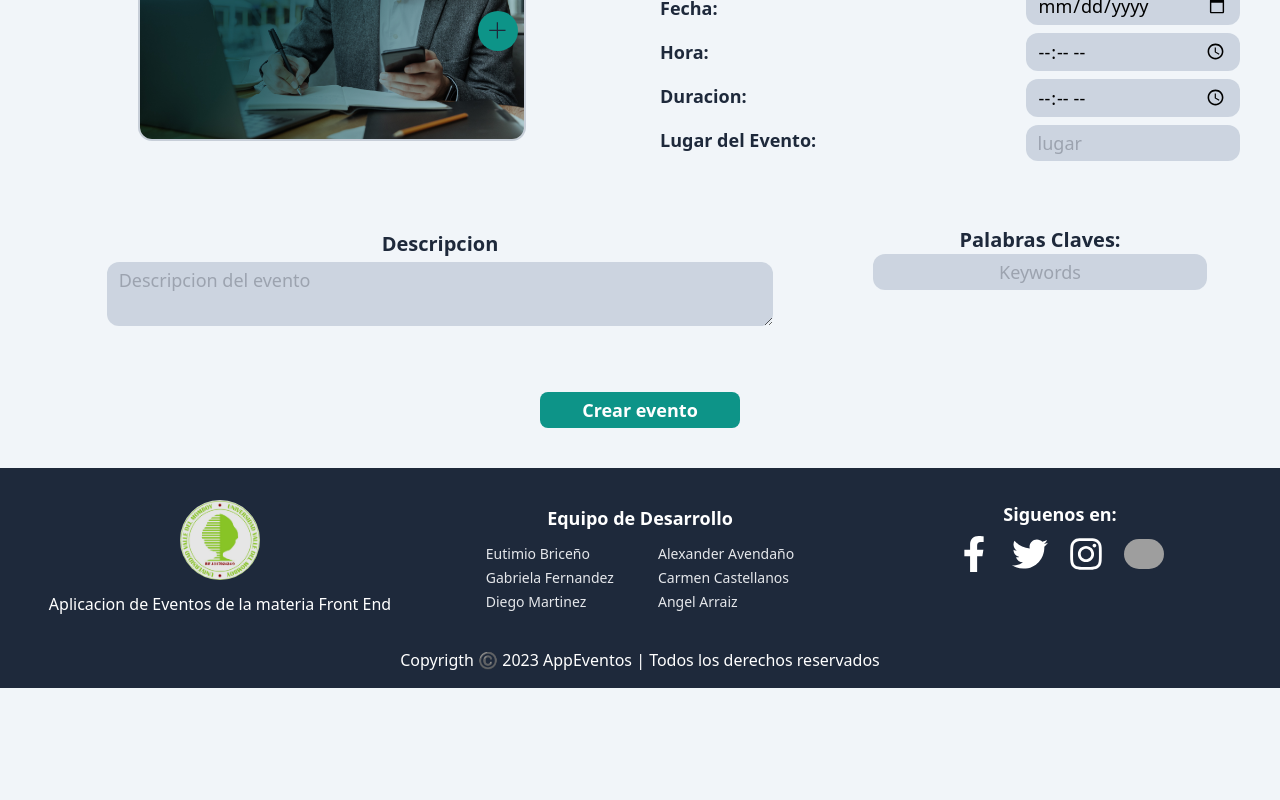
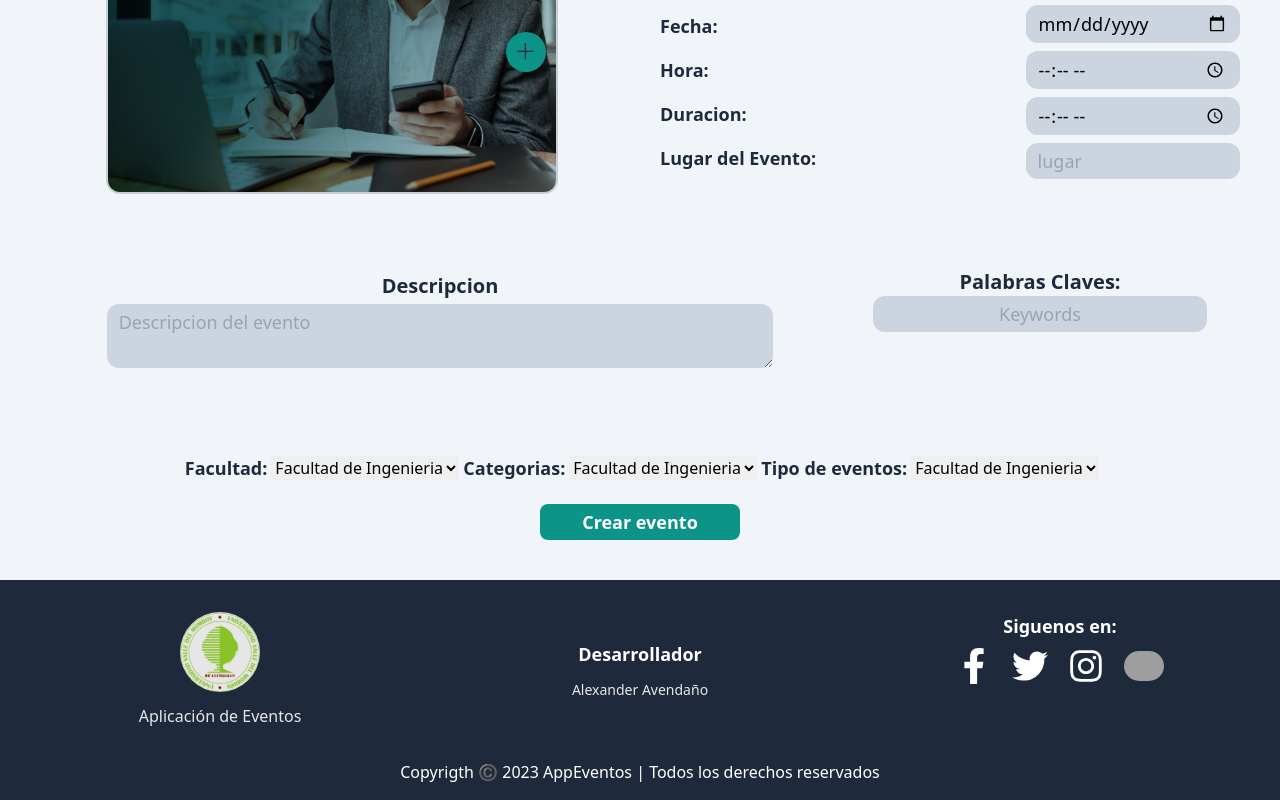
Before and after one commit to Avendaosander/React-Eventos, a React (Vite) app: page /new-event in a window 1280 px wide. Shown: the part 292-1092 px from the top of the page. Before the commit the page ends 980 px from the top, so only its background shows below. Built offline with nearby package versions, Linux system fonts and the light colour scheme; sample sign-in values are in the browser's storage; grey boxes are pictures that could not be loaded.

Commit message:
LocalStorage, form Eventos, y funciones agregadas

```diff
--- a/src/components/Footer.jsx
+++ b/src/components/Footer.jsx
@@ -1,45 +1,59 @@
 import LogoUVM from '../assets/LogoUVM.jpg'
 import LogoUVM2 from '../assets/LOGO-RIF-1.png'
-import { FaFacebookF, FaTwitter, FaInstagram} from "react-icons/fa";
+import { FaFacebookF, FaTwitter, FaInstagram } from 'react-icons/fa'
 
 function Footer() {
-   return(
-      <footer id='footer' className="bg-slate-800 w-full pt-4 flex flex-col items-center text-white">
-         <div className="grid grid-cols-3 gap-3 w-full justify-evenly p-4">
-            <div className="flex flex-col gap-3 justify-center items-center text-center">
-               <img src={LogoUVM} alt="Logo UVM" className='w-20 rounded-full' />
-               <p className="">Aplicacion de Eventos de la materia Front End</p>
+   return (
+      <footer
+         id='footer'
+         className='bg-slate-800 w-full pt-4 flex flex-col items-center text-white'
+      >
+         <div className='grid grid-cols-3 gap-3 w-full justify-evenly p-4'>
+            <div className='flex flex-col gap-3 justify-center items-center text-center'>
+               <img
+                  src={LogoUVM}
+                  alt='Logo UVM'
+                  className='w-20 rounded-full'
+               />
+               <p className='text-gray-200'>
+                  Aplicación de Eventos
+               </p>
             </div>
-            <div className="flex flex-col gap-3 items-center justify-center">
-               <p className=" text-lg font-bold">Equipo de Desarrollo</p>
-               <div className='grid grid-cols-2 gap-x-9 gap-y-1'>
-                  <p className="text-gray-200 text-sm">Eutimio Briceño</p>
-                  <p className="text-gray-200 text-sm">Alexander Avendaño</p>
-                  <p className="text-gray-200 text-sm">Gabriela Fernandez</p>
-                  <p className="text-gray-200 text-sm">Carmen Castellanos</p>
-                  <p className="text-gray-200 text-sm">Diego Martinez</p>
-                  <p className="text-gray-200 text-sm">Angel Arraiz</p>
-               </div>
+            <div className='flex flex-col gap-3 items-center justify-center'>
+               <p className=' text-lg font-bold'>Desarrollador</p>
+               <a
+                  href='https://github.com/Avendaosander'
+                  target={'_blank'}
+                  className='text-gray-200 text-sm hover:scale-110'
+               >
+                  Alexander Avendaño
+               </a>
             </div>
-            <div className="flex flex-col gap-2 text-center">
-               <p className=" text-lg font-bold">Siguenos en:</p>
-               <div className="flex gap-5 justify-center items-center text-center">
-                  <a href="https://www.facebook.com/univalledelmomboy/" target={'_blank'}>
-                     <FaFacebookF className='text-4xl hover:scale-125'/>
+            <div className='flex flex-col gap-2 text-center'>
+               <p className=' text-lg font-bold'>Siguenos en:</p>
+               <div className='flex gap-5 justify-center items-center text-center'>
+                  <a href='https://www.facebook.com/univalledelmomboy/' target={'_blank'}>
+                     <FaFacebookF className='text-4xl hover:scale-125' />
                   </a>
-                  <a href="https://twitter.com/univallemomboy?lang=es" target={'_blank'}>
-                     <FaTwitter className='text-4xl hover:scale-125'/>
+                  <a href='https://twitter.com/univallemomboy?lang=es' target={'_blank'}>
+                     <FaTwitter className='text-4xl hover:scale-125' />
                   </a>
-                  <a href="https://www.instagram.com/univalledelmomboy/?hl=es" target={'_blank'}>
-                     <FaInstagram className='text-4xl hover:scale-125'/>
+                  <a href='https://www.instagram.com/univalledelmomboy/?hl=es' target={'_blank'}>
+                     <FaInstagram className='text-4xl hover:scale-125' />
                   </a>
-                  <a href="https://uvm.edu.ve/" target={'_blank'}>
-                     <img src={LogoUVM2} alt="Logo UVM" className='w-10 rounded-full hover:scale-125' />
+                  <a href='https://uvm.edu.ve/' target={'_blank'}>
+                     <img
+                        src={LogoUVM2}
+                        alt='Logo UVM'
+                        className='w-10 rounded-full hover:scale-125'
+                     />
                   </a>
                </div>
             </div>
          </div>
-         <p className="text-center w-full py-4">Copyrigth ©️ 2023 AppEventos | Todos los derechos reservados</p>
+         <p className='text-center w-full py-4'>
+            Copyrigth ©️ 2023 AppEventos | Todos los derechos reservados
+         </p>
       </footer>
    )
 }
--- a/src/components/FormEvent.jsx
+++ b/src/components/FormEvent.jsx
@@ -3,31 +3,57 @@ import bgSlider from "../assets/FONDO-HOME-SLIDER4.jpg";
 import { VscAdd } from "react-icons/vsc";
 
 function FormEvent() {
-   const [file, setfile] = useState("");
+   const [preview, setPreview] = useState('');
+   const [titulo, setTitulo] = useState('')
+   const [imagen, setImagen] = useState(null)
+   const [organizador, setOrganizador] = useState('')
+   const [participantes, setParticipantes] = useState([])
+   const [fecha, setFecha] = useState('')
+   const [hora, setHora] = useState('')
+   const [duracion, setDuracion] = useState('')
+   const [lugar, setLugar] = useState('')
+   const [descripcion, setDescripcion] = useState([])
+   const [keywords, setKeywords] = useState([])
 
    const handleFile = (e) => {
       let selectFile = e.target.files[0];
       if (!selectFile) return;
-      setfile(URL.createObjectURL(selectFile));
+      setImagen(selectFile)
+      setPreview(URL.createObjectURL(selectFile));
    };
 
    const handleSubmit = (e) => {
       e.preventDefault();
+      const body = {
+         titulo,
+         imagen,
+         organizador,
+         participantes,
+         fecha,
+         hora,
+         duracion,
+         lugar,
+         descripcion,
+         keywords
+      }
+      console.log(body);
    }
    return (
-      <form className="grid grid-cols-10 grid-rows-10 gap-x-8 gap-y-3 px-10 mb-10 items-center" onSubmit={handleSubmit}>
+      <form className="grid grid-cols-10 grid-rows-11 gap-x-8 gap-y-3 px-10 mb-10 items-center" onSubmit={handleSubmit}>
          <section className="col-span-10 row-span-1 flex w-2/6 m-auto">
             <label htmlFor="titulo" className="hidden"></label>
             <input
                type="text"
                placeholder="Titulo"
+               onChange={(e) => setTitulo(e.target.value)}
+               value={titulo}
                className="bg-slate-400/40 w-full text-lg py-1 px-3 rounded-xl text-center"
             />
          </section>
          <section className="col-span-5 row-span-5 rounded-2xl h-full w-4/5 m-auto relative">
             <label
                htmlFor="imagen"
-               className="cursor-pointer flex justify-center items-center bg-teal-600 rounded-full w-10 h-10 absolute right-12 top-28"
+               className="cursor-pointer flex justify-center items-center bg-teal-600 rounded-full w-10 h-10 absolute right-5 top-32"
             >
                <VscAdd className="text-slate-800 relative text-xl m-1" />
             </label>
@@ -39,9 +65,9 @@ function FormEvent() {
                onChange={handleFile}
             />
             <img
-               src={file === "" ? bgSlider : file}
+               src={preview === '' ? bgSlider : preview}
                alt="Imagen del Evento"
-               className="w-96 h-60 object-cover ring-2 ring-slate-500/30 m-auto rounded-xl"
+               className="w-[28rem] h-72 object-cover ring-2 ring-slate-500/30 m-auto rounded-xl"
             />
          </section>
          <section className="col-span-3 row-span-5 flex flex-col gap-2">
@@ -89,6 +115,8 @@ function FormEvent() {
                placeholder="organizador"
                id="organizador"
                name="organizador"
+               onChange={(e) => setOrganizador(e.target.value)}
+               value={organizador}
             />
             <input
                type="text"
@@ -96,6 +124,8 @@ function FormEvent() {
                placeholder="participantes"
                id="participantes"
                name="participantes"
+               onChange={(e) => setParticipantes(e.target.value)}
+               value={participantes}
             />
             <input
                type="date"
@@ -103,6 +133,8 @@ function FormEvent() {
                placeholder="fecha"
                id="fecha"
                name="fecha"
+               onChange={(e) => setFecha(e.target.value)}
+               value={fecha}
             />
             <input
                type="time"
@@ -110,6 +142,8 @@ function FormEvent() {
                placeholder="hora"
                id="hora"
                name="hora"
+               onChange={(e) => setHora(e.target.value)}
+               value={hora}
             />
             <input
                type="time"
@@ -117,6 +151,8 @@ function FormEvent() {
                placeholder="duracion"
                id="duracion"
                name="duracion"
+               onChange={(e) => setDuracion(e.target.value)}
+               value={duracion}
             />
             <input
                type="text"
@@ -124,6 +160,8 @@ function FormEvent() {
                placeholder="lugar"
                id="lugar"
                name="lugar"
+               onChange={(e) => setLugar(e.target.value)}
+               value={lugar}
             />
          </section>
          <section className="col-span-10 row-span-4 text-center grid grid-cols-3">
@@ -139,6 +177,8 @@ function FormEvent() {
                   name="descripcion"
                   placeholder="Descripcion del evento"
                   minLength={120}
+                  onChange={(e) => setDescripcion(e.target.value)}
+                  value={descripcion}
                   className="bg-slate-400/40 w-5/6 text-lg py-1 px-3 rounded-xl"
                ></textarea>
             </div>
@@ -154,9 +194,46 @@ function FormEvent() {
                   name="keywords"
                   id="keywords"
                   placeholder="Keywords"
+                  onChange={(e) => setKeywords(e.target.value)}
+                  value={keywords}
                   className="bg-slate-400/40 w-5/6 text-lg py-1 px-3 rounded-xl text-center"
                />
             </div>
+         </section>
+         <section className="col-span-10 row-span-1 flex items-center justify-center">
+            <label
+               htmlFor="facultad"
+               className="text-lg font-bold text-slate-800 p-1"
+            >
+               Facultad:
+            </label>
+            <select name="facultad" id="facultad">
+               <option value="Facultad de Ingenieria">Facultad de Ingenieria</option>
+               <option value="Facultad de Derecho">Facultad de Derecho</option>
+               <option value="Facultad de Economia">Facultad de Economia</option>
+            </select>
+            <label
+               htmlFor="facultad"
+               className="text-lg font-bold text-slate-800 p-1"
+            >
+               Categorias:
+            </label>
+            <select name="facultad" id="facultad">
+               <option value="Facultad de Ingenieria">Facultad de Ingenieria</option>
+               <option value="Facultad de Derecho">Facultad de Derecho</option>
+               <option value="Facultad de Economia">Facultad de Economia</option>
+            </select>
+            <label
+               htmlFor="facultad"
+               className="text-lg font-bold text-slate-800 p-1"
+            >
+               Tipo de eventos:
+            </label>
+            <select name="facultad" id="facultad">
+               <option value="Facultad de Ingenieria">Facultad de Ingenieria</option>
+               <option value="Facultad de Derecho">Facultad de Derecho</option>
+               <option value="Facultad de Economia">Facultad de Economia</option>
+            </select>
          </section>
          <button
             type="submit"
--- a/src/components/FormLogin.jsx
+++ b/src/components/FormLogin.jsx
@@ -31,7 +31,6 @@ function FormLogin() {
                setEmail("");
                setPassword("");
                localStorage.setItem("token", JSON.stringify(res.token));
-               localStorage.setItem("userID", JSON.stringify(res.user.id));
                localStorage.setItem("imgPerfil", JSON.stringify(res.user.imgPerfil));
                localStorage.setItem("favorites", JSON.stringify(res.user.favorites));
                localStorage.setItem("rol", JSON.stringify(res.user.rol));
--- a/src/pages/Perfil.jsx
+++ b/src/pages/Perfil.jsx
@@ -1,10 +1,12 @@
 import { useEffect, useState } from "react";
 import bgSlider from "../assets/FONDO-HOME-SLIDER4.jpg";
 import { useNavigate } from "react-router-dom";
+import { decodeToken } from "react-jwt"
 
 function Perfil() {
    const [perfil, setPerfil] = useState([]);
-   const userID = JSON.parse(localStorage.getItem("userID"))
+   const decodedID = decodeToken(JSON.parse(localStorage.getItem("token")))
+   const userID = decodedID.id
    const navigate = useNavigate()
 
    useEffect(() => {
```
Also changed, not shown: package.json (+7 -1 lines), src/components/CardEvent.jsx (+21 -5 lines), src/components/Navbar.jsx (+84 -37 lines), src/pages/Evento.jsx (+46 -8 lines), src/pages/Favoritos.jsx (+18 -10 lines), 1 other file (tests, documents, lock files or other folders).
